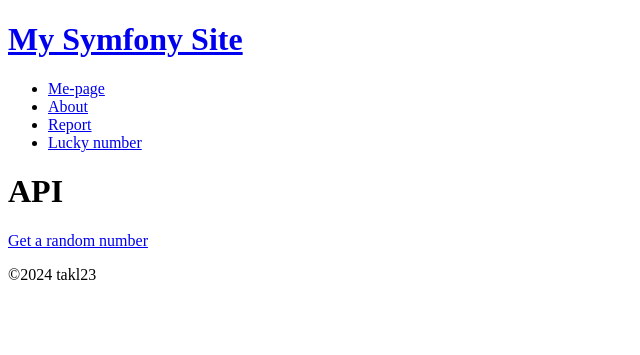
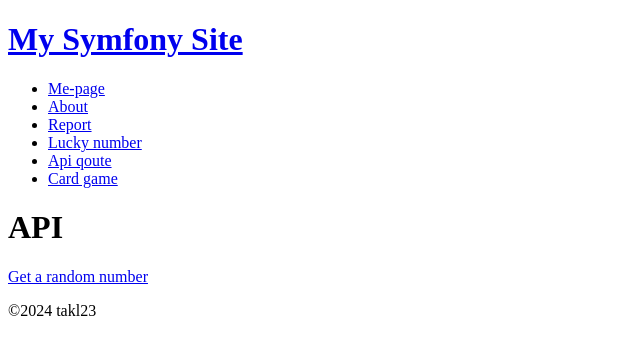
Before and after one commit to takl23/mvc, a Symfony app: template templates/api.html.twig in a window 1280 px wide. Shown: the top 355 px of the page, without its empty margins (0-640 px from the left). Run offline with Twig, Linux system fonts and the light colour scheme; the template is opened without the code that fills it, so the values that code supplies are empty; some libraries are stand-ins or nearby versions.

Commit message:
Add Api qoute link in nav bar

```diff
--- a/templates/base.html.twig
+++ b/templates/base.html.twig
@@ -35,6 +35,8 @@
                     <li><a href="{{ path('about') }}">About</a></li>
                     <li><a href="{{ path('report') }}">Report</a></li>
                     <li><a href="{{ path('lucky') }}">Lucky number</a></li>
+                    <li><a href="{{ path('qoute') }}">Api qoute</a></li>
+                    <li><a href="{{ path('card_start') }}">Card game</a></li>
 
 
                 </ul>
```
